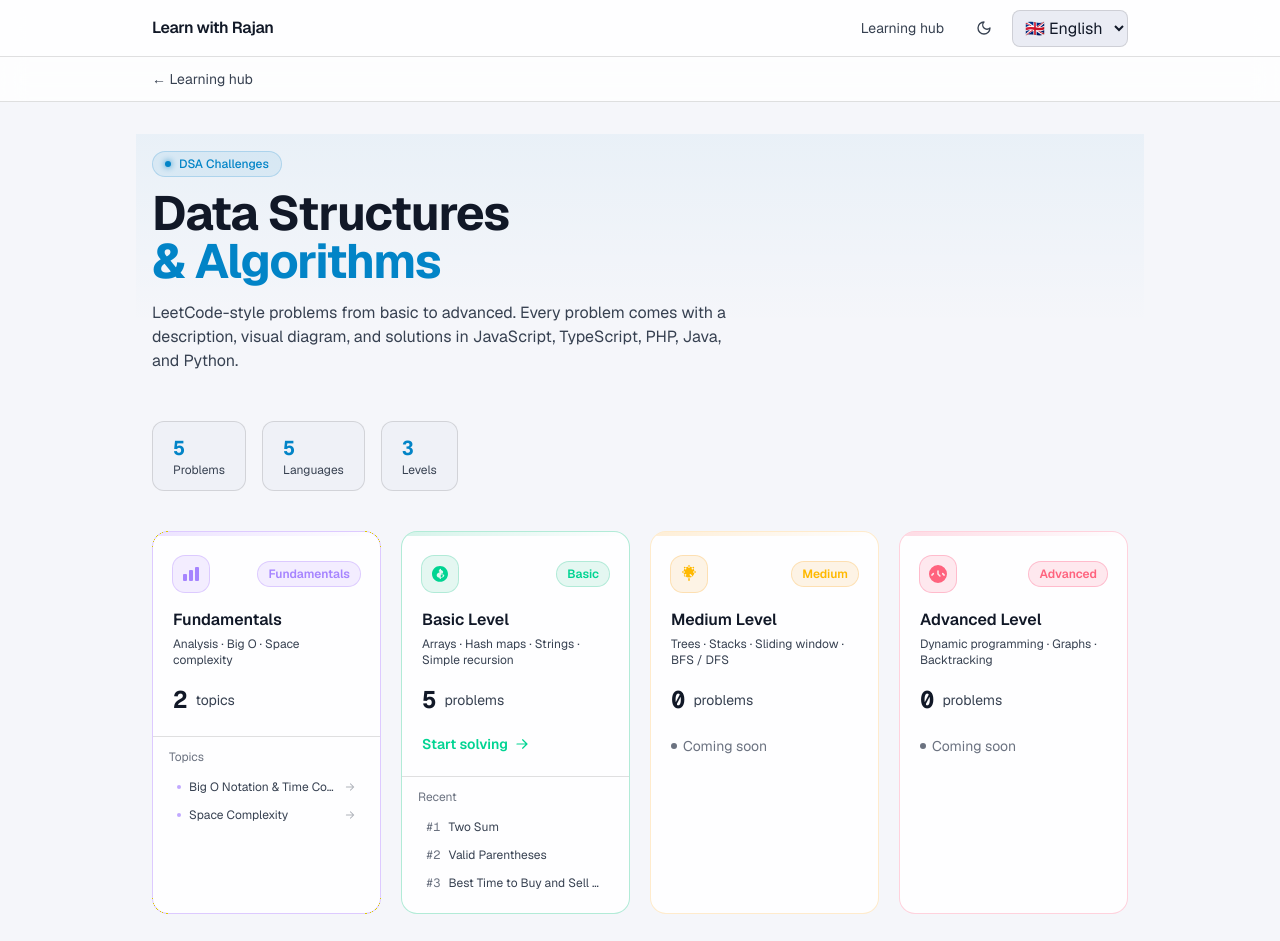
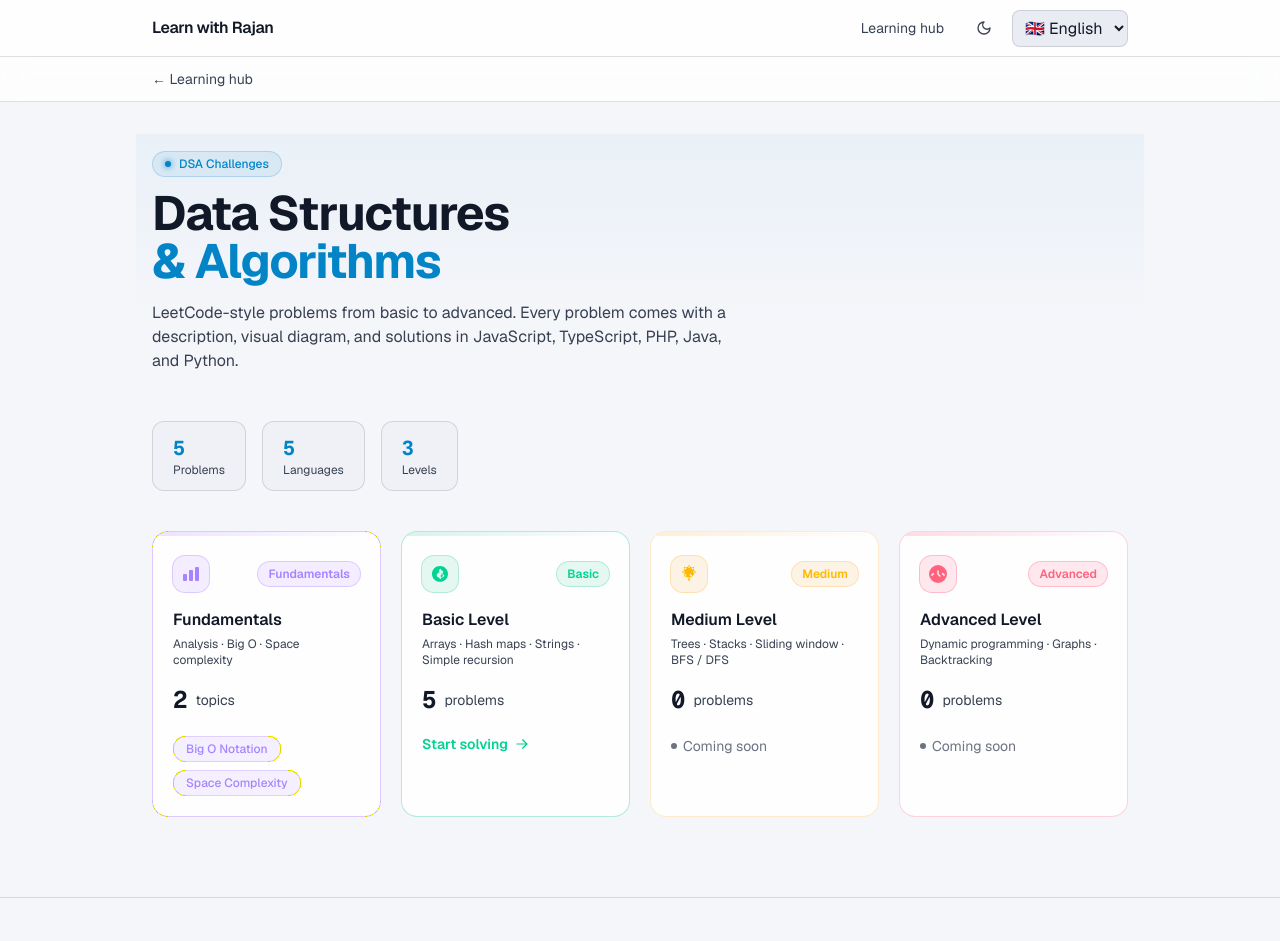
Before and after one commit to rznmgr630/learnwithrajan, a Next.js app: page /learn/dsa in a window 1280 px wide. Shown: the top 941 px of the page. Built offline with nearby package versions, Linux system fonts and the light colour scheme.

Commit message:
feat(dsa): remove bottom preview sections from hub cards

```diff
--- a/components/learn/DSAHub.tsx
+++ b/components/learn/DSAHub.tsx
@@ -5,8 +5,6 @@ import Link from "next/link";
 import { LearnBackNav } from "@/components/learn/LearnBackNav";
 import { DSA_BASIC_PROBLEMS } from "@/lib/dsa/dsa-problems";
 import { DSAFundamentalsDrawer, type FundamentalTopicId } from "@/components/learn/DSAFundamentalsDrawer";
-import { DSAProblemDrawer } from "@/components/learn/DSAProblemDrawer";
-import type { DsaProblem } from "@/lib/dsa/dsa-problems";
 
 const FUNDAMENTAL_TOPICS: { id: FundamentalTopicId; title: string; subtitle: string }[] = [
   {
@@ -78,7 +76,6 @@ const LEVELS = [
 
 export function DSAHub() {
   const [openTopic, setOpenTopic] = useState<FundamentalTopicId | null>(null);
-  const [openProblem, setOpenProblem] = useState<DsaProblem | null>(null);
 
   return (
     <div className="min-h-screen">
@@ -152,24 +149,18 @@ export function DSAHub() {
                 <span className="font-mono text-2xl font-bold text-[var(--text)]">2</span>
                 <span className="text-sm text-[var(--muted)]">topics</span>
               </div>
-            </div>
 
-            {/* Topic list */}
-            <div className="border-t border-[var(--border)] px-4 pb-4 pt-3">
-              <p className="mb-2 text-xs text-[var(--faint)]">Topics</p>
+              <div className="mt-5 flex flex-wrap gap-2">
                 {FUNDAMENTAL_TOPICS.map((topic) => (
                   <button
                     key={topic.id}
                     onClick={() => setOpenTopic(topic.id)}
-                  className="flex w-full items-center gap-2 rounded-lg px-2 py-1.5 text-left text-sm text-[var(--muted)] transition hover:bg-[color-mix(in_oklab,var(--elevated)_60%,transparent)] hover:text-[var(--text)]"
+                    className="rounded-full border border-violet-500/20 bg-violet-500/8 px-3 py-1 text-xs font-medium text-violet-400 transition hover:border-violet-500/40 hover:bg-violet-500/15"
                   >
-                  <span className="h-1 w-1 shrink-0 rounded-full bg-violet-400 opacity-70" />
-                  <span className="flex-1 truncate text-xs">{topic.title}</span>
-                  <svg className="h-3 w-3 shrink-0 opacity-40" viewBox="0 0 20 20" fill="currentColor">
-                    <path fillRule="evenodd" d="M3 10a.75.75 0 01.75-.75h10.638L10.23 5.29a.75.75 0 111.04-1.08l5.5 5.25a.75.75 0 010 1.08l-5.5 5.25a.75.75 0 11-1.04-1.08l4.158-3.96H3.75A.75.75 0 013 10z" clipRule="evenodd" />
-                  </svg>
+                    {topic.id === "big-o" ? "Big O Notation" : "Space Complexity"}
                   </button>
                 ))}
+              </div>
             </div>
           </div>
 
@@ -221,29 +212,12 @@ export function DSAHub() {
                 </div>
               </div>
 
-              {/* Problem preview */}
-              {level.active && level.problems.length > 0 && (
-                <div className="border-t border-[var(--border)] px-4 pb-4 pt-3">
-                  <p className="mb-2 text-xs text-[var(--faint)]">Recent</p>
-                  {level.problems.slice(0, 3).map((p) => (
-                    <button
-                      key={p.slug}
-                      onClick={() => setOpenProblem(p)}
-                      className="flex w-full items-center gap-2 rounded-lg px-2 py-1.5 text-left text-sm text-[var(--muted)] transition hover:bg-[color-mix(in_oklab,var(--elevated)_60%,transparent)] hover:text-[var(--text)]"
-                    >
-                      <span className="font-mono text-xs text-[var(--faint)]">#{p.id}</span>
-                      <span className="flex-1 truncate text-xs">{p.title}</span>
-                    </button>
-                  ))}
-                </div>
-              )}
             </div>
           ))}
         </div>
       </div>
 
       <DSAFundamentalsDrawer topicId={openTopic} onClose={() => setOpenTopic(null)} />
-      <DSAProblemDrawer problem={openProblem} onClose={() => setOpenProblem(null)} />
     </div>
   );
 }
```
Lines whose indentation alone changed are shown as unchanged.
